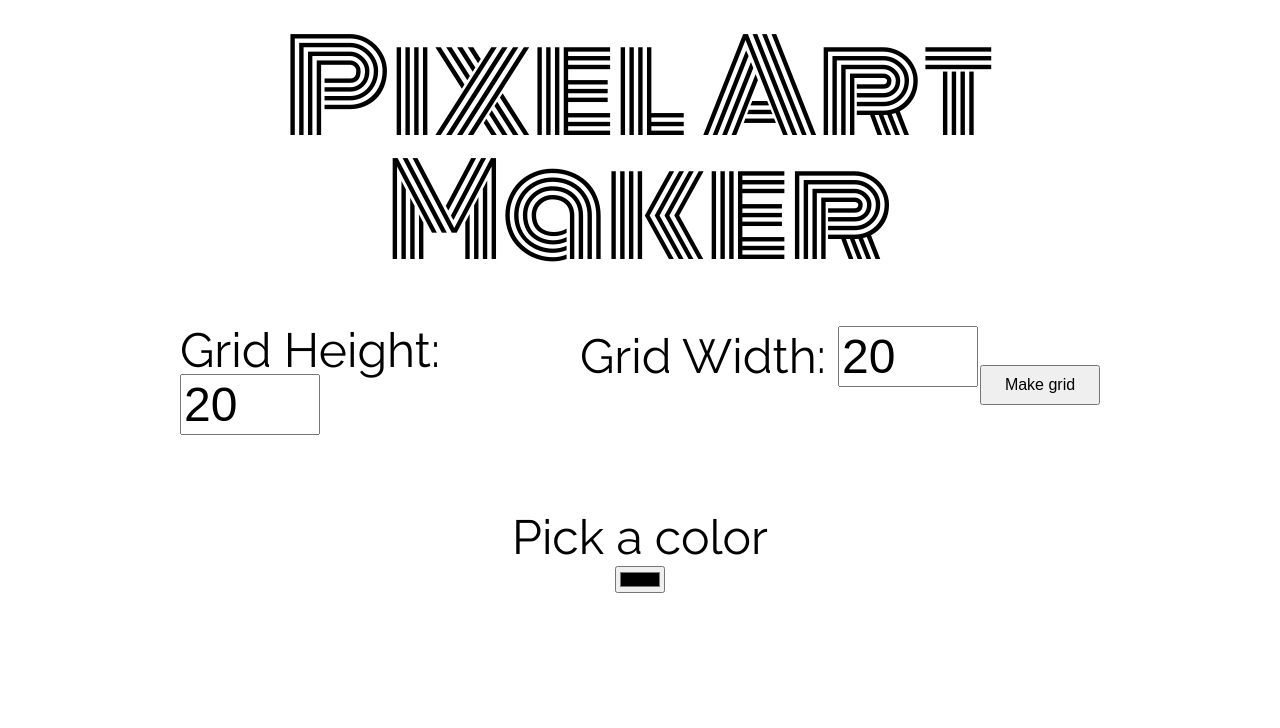
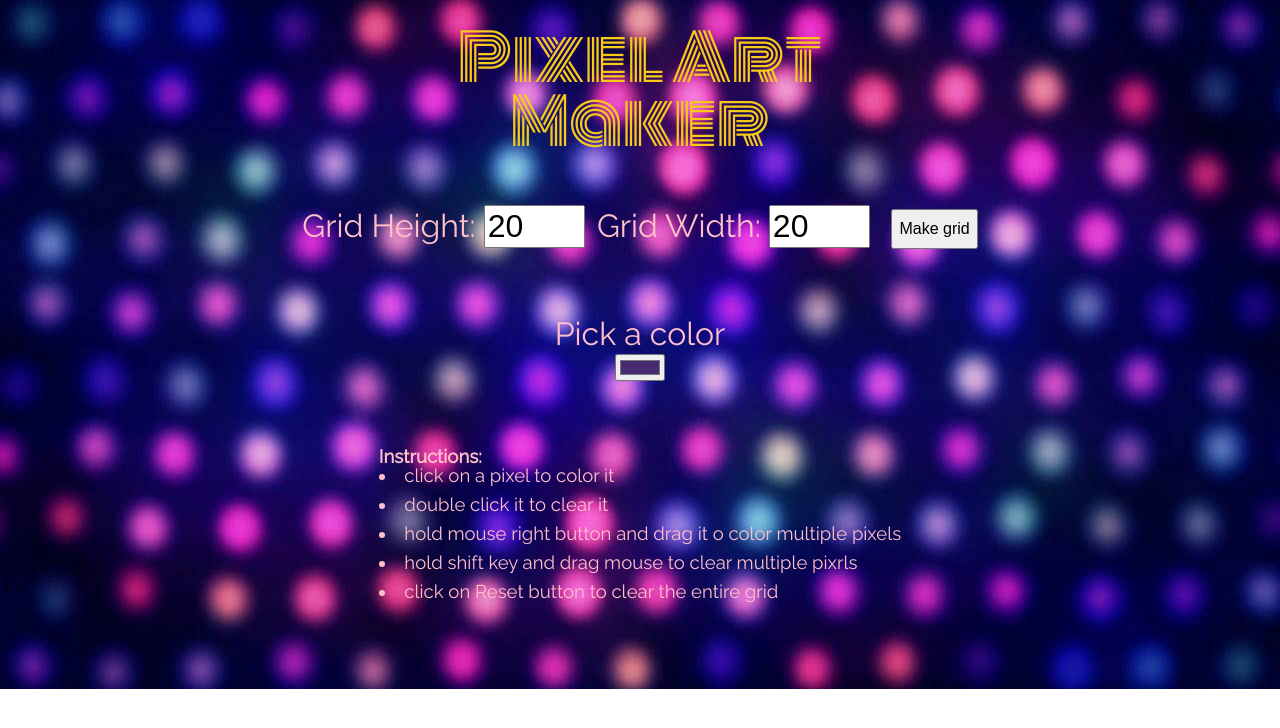
Before and after one commit to davide2894/pixel-art-maker, a website: page index.html in a window 1280 px wide. Drawn offline with nearby package versions, Linux system fonts and the light colour scheme.

Commit message:
feat: add background, music and improved js functionality

```diff
--- a/design.js
+++ b/design.js
@@ -1,5 +1,8 @@
 // execute code when document is ready
 $(function(){
+
+    const gridContainer = $("#grid-container");
+    const TD = $(".td");
 
     // declar global variables
     var clicks = 0;
@@ -10,98 +13,106 @@ $(function(){
     // access DOM to select color picker
     var colorPicker = $("#color");
 
-    const GRIDCONTAINER = $("#grid-container");
+    /**
+    * @description adds background color to target element
+    * @param {string} target element
+    */
+    function color(target){
 
-    const TD = $(".td");
+        let color = colorPicker.val();
 
-    // TO-DO: create feature to fill grid with one click
-    function fillGrid(target){
-        if(table !== undefined){
-           color(target);
-        }
+        $(target).css("background-color", color);
+
     }
 
-    // define function to color a cell
-    function color(target){
-        //get current color
-        let color = colorPicker.val();
-
-        // fill only clicked cell with selected color
-        $(target).css("background-color", color);
-    }
-
+    /**
+    * @description removes background color from target element
+    * @param {string} target element
+    */
     function clearCell(target){
         $(target).css("background-color", "");
     }
 
-    // fire event when form is submitted
+    // fires event when form is submitted
     $("form").submit(function makeGrid(e){
 
         e.preventDefault();
 
         if(table === undefined){
-            //grids's height and width values prompted by the user
+            //store grids's height and width values prompted by the user
             gridHeight = $("#grid-height").val();
+
             gridWidth = $("#grid-width").val();
 
-            // create HTML of table element
-            table = "<table id='table'>";
+            // creates HTML of table element
+            table = "<table class='table' id='table'>";
 
-            // iterate over rows
+            // iterates over rows
             for (let r = 0; r < gridHeight; r ++) {
 
-                // create HTML for rows
+                // creates HTML for rows
                 table += "<tr class='tr'>";
 
-                // iterate over each cell of current row
+                // iterates over each cell of current row
                 for (let c = 0; c < gridWidth; c++) {
 
-                    // create HTML for columns
+                    // creates HTML for columns
                     table += ("<td class='td'></td>")
                 }
                 // end of current row
 
-                // close row element
+                // closes row element
                 table += "</tr>";
             }
             // for loop end, here grid is almost done
 
-            // close table element. Now grid's HTML is done
+            // closes table element. Now grid's HTML is done
             table += "</table>";
 
-            // append grid's HTML to its container div
+            // appends grid's HTML to its container div
             $("#grid-container").append(table);
 
-            // change button value to "Reset"
+            // changes button value to "Reset"
             $("#submit-button").attr("value", "Reset");
-        }
-        else {
 
-            // when reset is clicked, empty cell
-            $(".td").cssw("background-color", "");
+        } else {
+
+            // when reset is clicked, removes color from cell
+            $(".td").css("background-color", "");
         }
     });
 
-    // fill clicked cell with color picked by user
-    // trigger function when user clicks on any cell
-    GRIDCONTAINER.on("click", ".td", function(e){
+    // fills clicked cell with color picked by user
+    // triggers function when user clicks on any cell
+    gridContainer.on("mousedown", ".td", function(e){
+
         color(this);
+
     });
 
-    // clear cell on double click
-    GRIDCONTAINER.on("dblclick", ".td", function(){
+    // clears cell on double click
+    gridContainer.on("dblclick", ".td", function(){
+
         clearCell(this);
+
     });
 
-    // clear multiple cells on right+shift
-    GRIDCONTAINER.on("mouseenter", ".td", function(e){
+    // on hover + shift clears multiple cells
+    // on hover + mouse left button colors multiple cells
+    gridContainer.on("mouseover", ".td", function(e){
+
         if(e.shiftKey){
+
             $(this).css("cursor", "url(assets/cursor/eraser.cur)");
+
             clearCell(this);
+
+        } else if(e.buttons == 1){
+
+            color(this);
+
         }
-        else if(e.buttons == 1){
-            color(this);
-        }
+
     });
 
 
--- a/index.html
+++ b/index.html
@@ -21,14 +21,16 @@
 
 <body>
     <div class="page-wrapper">
-
         <section class="header-section">
             <h1 class="title">Pixel Art<br>
             <h1 class="title">Maker</h1>
+            <audio class="audio" autoplay>
+                <source src="funk.ogg" type="audio/ogg"/>
+            </audio>
         </section>
 
         <section class="main">
-            <form id="create-a-grid">
+            <form class="form" id="create-a-grid">
                 <fieldset class="fs">
                     <span class="fs-span">Grid Height:</span>
                     <input class="fs-input" type="number" min="1" max="42" name="grid-height" id="grid-height" value="20">
@@ -38,13 +40,23 @@
                     <input class="fs-input" type="number" min="1" max="42" name="grid-width" id="grid-width" value="20">
                 </fieldset>
 
-                <input id="submit-button" type="submit" value="Make grid">
+                <input class="form-submit-button" id="submit-button" type="submit" value="Make grid">
             </form>
-            <div id="pick-a-color">
+            <div class="color-picker" id="pick-a-color">
                 <p>Pick a color</p>
-                <input type="color" id="color" value="#000000">
+                <input type="color" id="color" value="#462b71">
             </div>
-            <div id="grid-container"></div>
+            <div class="instruction-container">
+                <span class="instruction-span">Instructions:</span>
+                <ul class="instruction-list">
+                    <li class="instruction-item">click on a pixel to color it</li>
+                    <li class="instruction-item">double click it to clear it</li>
+                    <li class="instruction-item">hold mouse right button and drag it o color multiple pixels</li>
+                    <li class="instruction-item">hold shift key and drag mouse to clear multiple pixrls </li>
+                    <li class="instruction-item">click on Reset button to clear the entire grid</li>
+                </ul>
+            </div>
+            <div class="container" id="grid-container"></div>
         </section>
 
     </div>
--- a/styles.css
+++ b/styles.css
@@ -54,13 +54,7 @@ table {
 	border-spacing: 0;
 }
 
-/*
-    ---------------------------
-    ---------------------------
-            STYLES
-    ---------------------------
-    ---------------------------
-*/
+/* Page wrapper */
 .page-wrapper {
     -ms-flex-preferred-size: 90%;
     flex-basis: 90%;
@@ -74,11 +68,14 @@ table {
     -webkit-box-direction: normal;
     -ms-flex-direction: column;
     flex-direction: column;
+    background: url(assets/disco.jpg) center center/cover no-repeat;
 }
 .page-wrapper * {
     margin-bottom: 2%;
     margin: 0 auto;
 }
+
+/* Header */
 .header-section {
     display: -webkit-box;
     display: -ms-flexbox;
@@ -91,13 +88,23 @@ table {
 }
 .title {
     font-family: 'Monoton', cursive;
-    font-size: 7.8em;
+    font-size: 4em;
     font-weight: 500;
     -webkit-box-flex: 1;
     -ms-flex: 1;
     flex: 1;
     margin: 0 auto;
+    color: #F7CA18;
 }
+
+
+/*
+---------------------------------------------
+---------------------------------------------
+            MAIN SECTION
+---------------------------------------------
+---------------------------------------------
+*/
 .main {
     display: -webkit-box;
     display: -ms-flexbox;
@@ -109,6 +116,7 @@ table {
     -ms-flex-pack: distribute;
     justify-content: space-around;
     margin: 2% 0;
+    color: pink;
 }
 .main * {
     margin-bottom: 2%;
@@ -116,29 +124,32 @@ table {
 .main > #pick-a-color{
     margin-top: 2%;
 }
-form {
+
+/* Grid form */
+.form {
     display: -webkit-box;
     display: -ms-flexbox;
     display: flex;
-    -webkit-box-pack: justify;
-    -ms-flex-pack: justify;
-    justify-content: space-between;
+    -ms-flex-pack: distribute;
+    justify-content: space-around;
 }
 .fs{
-    font-size: 3em;
-    width: 400px;
+    font-size: 2em;
+    width: 80%;
 }
 .fs-input {
     font-size: 1em;
 }
-#submit-button {
+.form-submit-button {
     width: 120px;
     height: 40px;
     font-size: 1em;
-    -ms-flex-item-align:center;
+    -ms-flex-item-align: center;
     align-self:center;
 }
-#pick-a-color{
+
+/* Color picker */
+.color-picker{
     display: -webkit-box;
     display: -ms-flexbox;
     display: flex;
@@ -148,18 +159,33 @@ form {
     flex-direction: column;
     -ms-flex-pack: distribute;
     justify-content: space-around;
-    margin: 0 auto;
-    font-size: 3em;
+    margin: 0 auto 5% auto;
+    font-size: 2em;
 }
-#grid-container {
+
+/* Instructions */
+.instruction-container {
+    font-size: 1.16em;
+}
+.instruction-list{
+    list-style: inside;
+}
+.instruction-span{
+    font-weight: bold;
+}
+
+/* Grid */
+.container {
     width: 100%;
     height: auto;
 }
-table {
+.table {
+    width: auto;
     margin: 0 auto;
 }
-td {
+.td {
     border: 1px solid black;
+    background: pink;
     width: 25px;
     height: 25px;
 }
```
Also changed, not shown: assets/Screenshot from 2017-12-15 21-28-44.png (deleted), assets/disco.jpg (added), 1 other file.
